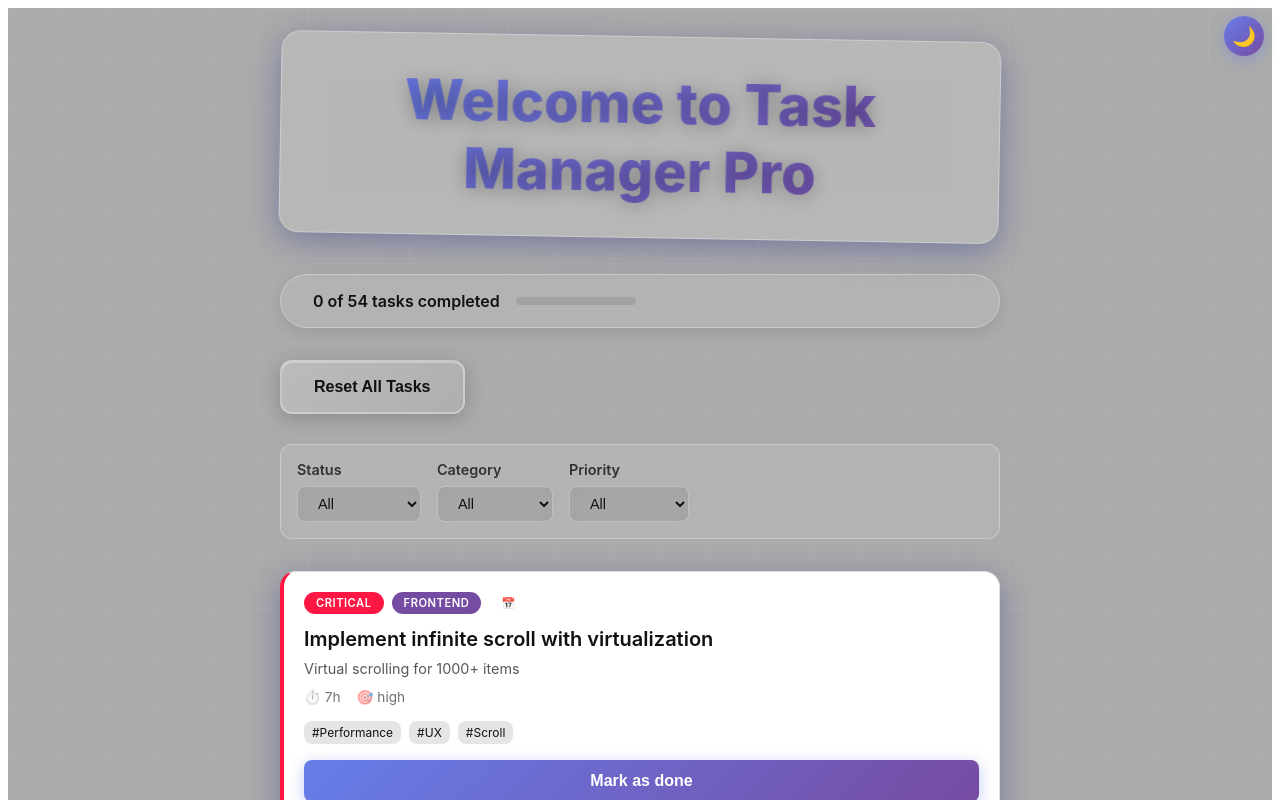
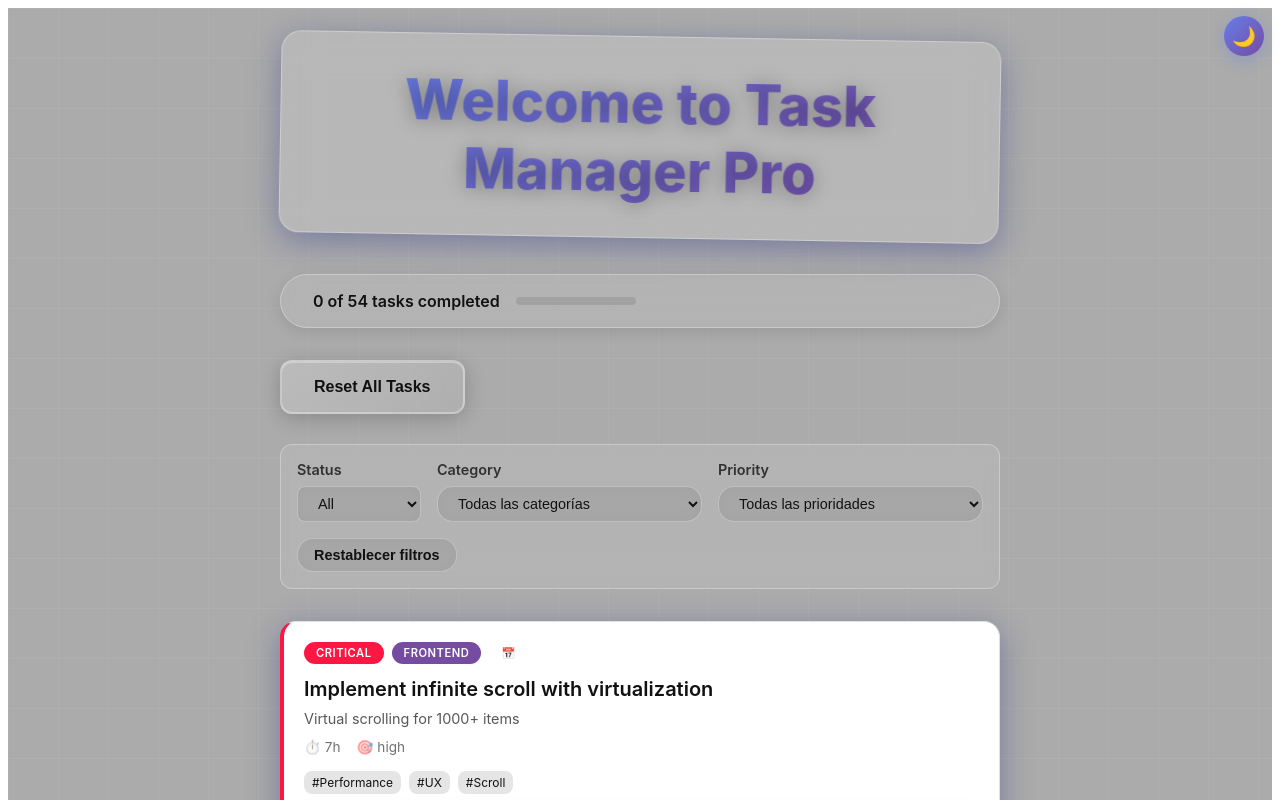
Before and after one commit to bryan278-cmd/task-manager-pro, a Next.js app: page / in a window 1280 px wide. Shown: the top 800 px of the page. Built offline with nearby package versions, Linux system fonts and the light colour scheme.

Commit message:
feat(filters): persistencia segura y filtrado en render con memoización (<50ms)

```diff
--- a/pages/index.js
+++ b/pages/index.js
@@ -1,4 +1,4 @@
-import { useState, useEffect, useContext, useRef } from "react";
+import { useState, useEffect, useContext, useRef, useMemo } from "react";
 import { ThemeContext } from "./_app";
 
 // === Persistencia: utilidades ===
@@ -1075,6 +1075,24 @@ export default function Home() {
   };
 
   const currentColors = isDark ? colors.dark : colors.light;
+
+  // Helper para filtrar tareas en el render
+  const getFilteredTasks = (tasks) => {
+    if (!tasks) return [];
+    let filtered = tasks;
+    if (categoryFilter && categoryFilter !== 'All') {
+      filtered = filtered.filter(t => t.category === categoryFilter);
+    }
+    if (priorityFilter && priorityFilter !== 'All') {
+      filtered = filtered.filter(t => t.priority === priorityFilter);
+    }
+    return filtered;
+  };
+
+  const filteredDisplayedTasks = useMemo(
+    () => getFilteredTasks(displayedTasks),
+    [displayedTasks, categoryFilter, priorityFilter]
+  );
 
   if (!mounted) {
     return (
@@ -1510,7 +1528,8 @@ export default function Home() {
             </select>
           </div>
 
-          <div style={{ display: "flex", flexDirection: "column", gap: "0.5rem" }}>
+          {/* === Filtros === */}
+          <div style={{ display: "flex", flexDirection: "column", gap: "0.5rem", flex: 1 }}>
             <label style={{
               color: currentColors.text,
               fontSize: "0.9rem",
@@ -1520,42 +1539,32 @@ export default function Home() {
               Category
             </label>
             <select
-              value={categoryFilter}
-              onChange={(e) => {
-                setCategoryFilter(e.target.value);
-                // Reset pagination and apply new filters
-                const filteredTasks = applyFilters(allTasksList, {
-                  status: statusFilter,
-                  category: e.target.value,
-                  priority: priorityFilter
-                }, completedTasks);
-                setCurrentPage(1);
-                setDisplayedTasks(filteredTasks.slice(0, TASKS_PER_PAGE));
-                setHasMore(filteredTasks.length > TASKS_PER_PAGE);
-              }}
-              aria-label="Filter tasks by category"
+              aria-label="Filtrar por categoría"
               style={{
                 background: isDark ? 'rgba(255,255,255,0.1)' : 'rgba(0,0,0,0.1)',
                 border: "1px solid rgba(255,255,255,0.3)",
-                borderRadius: "8px",
+                borderRadius: "1rem",
                 padding: "0.5rem 1rem",
                 color: currentColors.text,
                 fontSize: "0.9rem",
                 fontWeight: "500",
                 backdropFilter: "blur(10px)",
               }}
+              value={categoryFilter === 'All' ? '' : categoryFilter}
+              onChange={(e) =>
+                setCategoryFilter(e.target.value || 'All')
+              }
             >
-              <option value="All">All</option>
+              <option value="">Todas las categorías</option>
               <option value="Backend">Backend</option>
               <option value="Frontend">Frontend</option>
               <option value="DevOps">DevOps</option>
               <option value="Database">Database</option>
               <option value="Security">Security</option>
-              <option value="Testing">Testing</option>
             </select>
           </div>
 
-          <div style={{ display: "flex", flexDirection: "column", gap: "0.5rem" }}>
+          <div style={{ display: "flex", flexDirection: "column", gap: "0.5rem", flex: 1 }}>
             <label style={{
               color: currentColors.text,
               fontSize: "0.9rem",
@@ -1565,40 +1574,55 @@ export default function Home() {
               Priority
             </label>
             <select
-              value={priorityFilter}
-              onChange={(e) => {
-                setPriorityFilter(e.target.value);
-                // Reset pagination and apply new filters
-                const filteredTasks = applyFilters(allTasksList, {
-                  status: statusFilter,
-                  category: categoryFilter,
-                  priority: e.target.value
-                }, completedTasks);
-                setCurrentPage(1);
-                setDisplayedTasks(filteredTasks.slice(0, TASKS_PER_PAGE));
-                setHasMore(filteredTasks.length > TASKS_PER_PAGE);
-              }}
-              aria-label="Filter tasks by priority"
+              aria-label="Filtrar por prioridad"
               style={{
                 background: isDark ? 'rgba(255,255,255,0.1)' : 'rgba(0,0,0,0.1)',
                 border: "1px solid rgba(255,255,255,0.3)",
-                borderRadius: "8px",
+                borderRadius: "1rem",
                 padding: "0.5rem 1rem",
                 color: currentColors.text,
                 fontSize: "0.9rem",
                 fontWeight: "500",
                 backdropFilter: "blur(10px)",
               }}
+              value={priorityFilter === 'All' ? '' : priorityFilter}
+              onChange={(e) =>
+                setPriorityFilter(e.target.value || 'All')
+              }
             >
-              <option value="All">All</option>
+              <option value="">Todas las prioridades</option>
               <option value="CRITICAL">CRITICAL</option>
               <option value="HIGH">HIGH</option>
               <option value="MEDIUM">MEDIUM</option>
               <option value="LOW">LOW</option>
             </select>
           </div>
+
+          <div style={{ display: "flex", flexDirection: "column", gap: "0.5rem", justifyContent: "flex-end" }}>
+            <button
+              type="button"
+              aria-label="Restablecer filtros"
+              style={{
+                background: isDark ? 'rgba(255,255,255,0.1)' : 'rgba(0,0,0,0.1)',
+                border: "1px solid rgba(255,255,255,0.3)",
+                borderRadius: "1rem",
+                padding: "0.5rem 1rem",
+                color: currentColors.text,
+                fontSize: "0.9rem",
+                fontWeight: "600",
+                backdropFilter: "blur(10px)",
+                cursor: "pointer",
+              }}
+              onClick={() => {
+                setCategoryFilter('All');
+                setPriorityFilter('All');
+              }}
+            >
+              Restablecer filtros
+            </button>
+          </div>
         </div>
-        {displayedTasks.length === 0 ? (
+        {filteredDisplayedTasks.length === 0 ? (
           <div style={{
             textAlign: 'center',
             padding: '2rem',
@@ -1609,7 +1633,7 @@ export default function Home() {
             No tasks match your current filters
           </div>
         ) : (
-          displayedTasks.map((task, i) => (
+          filteredDisplayedTasks.map((task, i) => (
             <div key={task.id} style={{ animation: "fadeIn 0.6s cubic-bezier(0.4, 0, 0.2, 1) forwards", opacity: 0, animationDelay: `${i * 0.1}s` }}>
               <TaskCard
                 task={task}
```
